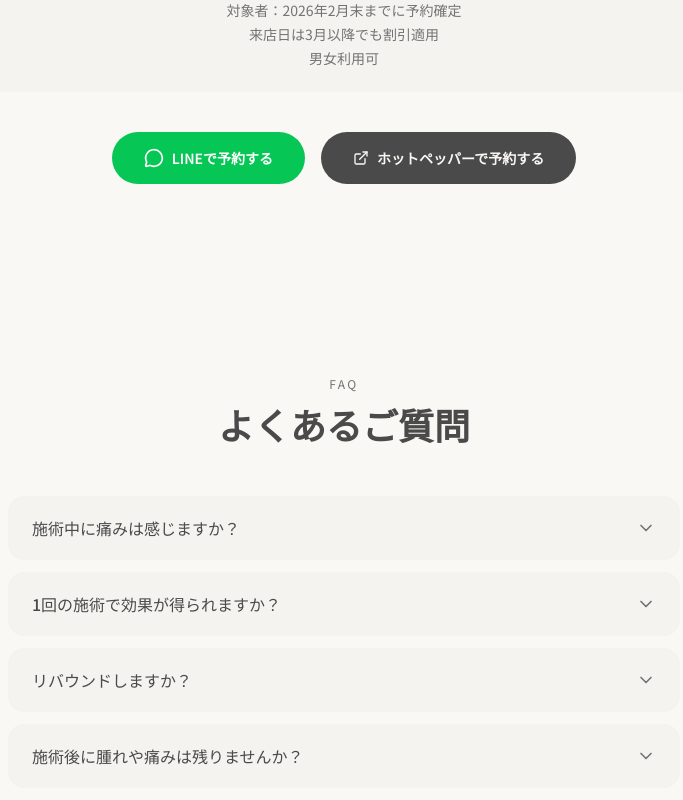
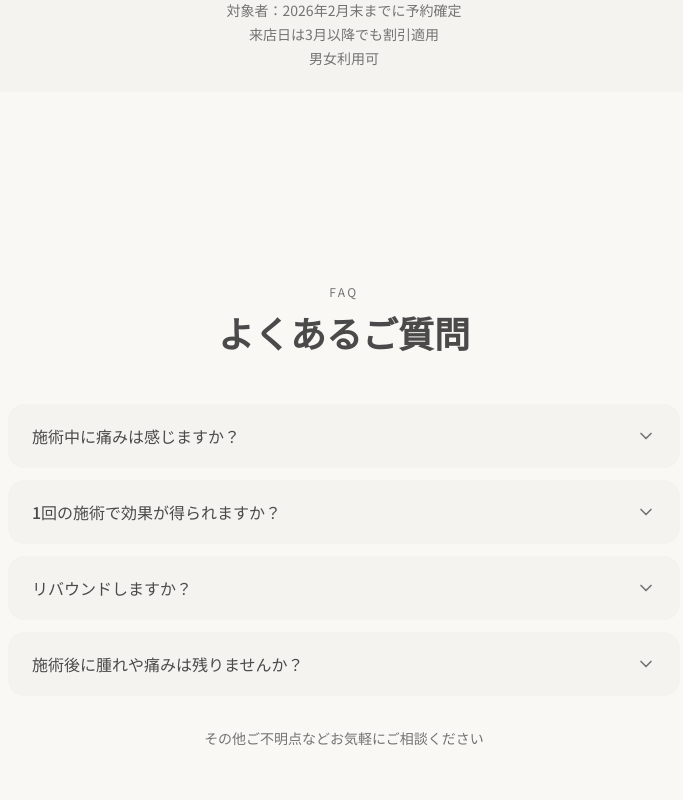
Before and after one commit to ryuya-source/vieru, a Next.js app: page / in a window 1280 px wide. Shown: the part 8540-9340 px from the top of the page, without its empty margins (296-979 px from the left). Built offline with nearby package versions, Linux system fonts and the light colour scheme.

Commit message:
fix: remove CTA buttons and final CTA section
Remove LINE/hotpepper buttons from pricing section and delete
final CTA section from page component.

```diff
--- a/app/page.tsx
+++ b/app/page.tsx
@@ -10,7 +10,7 @@ import { Reasons } from "@/components/sections/reasons"
 import { TreatmentFlow } from "@/components/sections/treatment-flow"
 import { Pricing } from "@/components/sections/pricing"
 import { FAQ } from "@/components/sections/faq"
-import { FinalCTA } from "@/components/sections/final-cta"
+
 import { StoreInfo } from "@/components/sections/store-info"
 import { Footer } from "@/components/sections/footer"
 import { StickyFooter } from "@/components/sections/sticky-footer"
@@ -31,7 +31,6 @@ export default function Page() {
         <TreatmentFlow />
         <Pricing />
         <FAQ />
-        <FinalCTA />
         <StoreInfo />
       </main>
       <Footer />
--- a/components/sections/pricing.tsx
+++ b/components/sections/pricing.tsx
@@ -1,5 +1,3 @@
-import { MessageCircle, ExternalLink } from "lucide-react"
-
 const plans = [
   {
     machines: "4台使用・8カップ施術",
@@ -99,23 +97,7 @@ export function Pricing() {
           </div>
         </div>
 
-        {/* CTAs */}
-        <div className="flex flex-col sm:flex-row items-center justify-center gap-4 mt-10">
-          <a
-            href="#"
-            className="w-full sm:w-auto inline-flex items-center justify-center gap-2 bg-[#06C755] text-[#FFFFFF] px-8 py-4 rounded-full text-sm font-semibold hover:opacity-90 transition-opacity"
-          >
-            <MessageCircle className="w-5 h-5" />
-            {'LINEで予約する'}
-          </a>
-          <a
-            href="#"
-            className="w-full sm:w-auto inline-flex items-center justify-center gap-2 bg-foreground text-background px-8 py-4 rounded-full text-sm font-semibold hover:opacity-90 transition-opacity"
-          >
-            <ExternalLink className="w-4 h-4" />
-            {'ホットペッパーで予約する'}
-          </a>
-        </div>
+
       </div>
     </section>
   )
```
Also changed, not shown: 1 other file (tests, documents, lock files or other folders).
